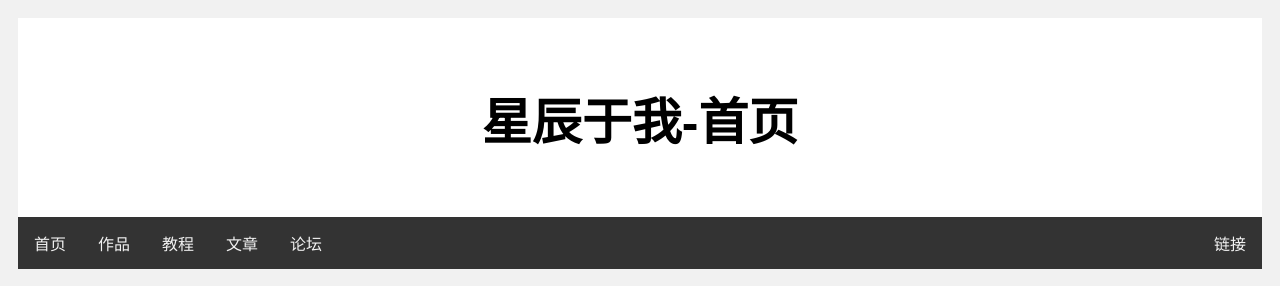
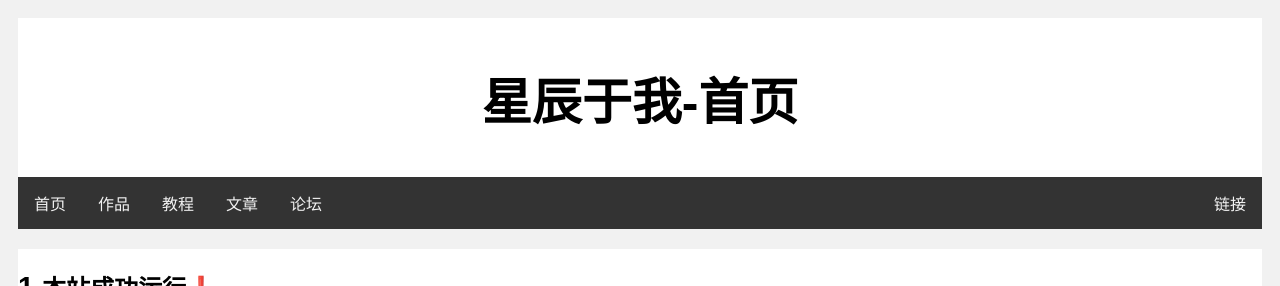
Before and after one commit to best-dream-star/dream, a plain HTML site: page index.html in a window 1280 px wide. Shown: the top 286 px of the page. Drawn offline with Linux system fonts and the light colour scheme.

Commit message:
Update index.html

```diff
--- a/index.html
+++ b/index.html
@@ -2,7 +2,7 @@
 <html
 <head>
 <meta charset="utf-8">
-<title>星辰于我-首页</title>
+<title>星辰于我</title>
 <link rel="shortcut icon" href="all/img/favicon.ico" />
 <style>
 
@@ -18,7 +18,7 @@ body {
 
 /* 头部标题 */
 .header {
-  padding: 30px;
+  padding: 10px;
   text-align: center;
   background: white;
 }
```
